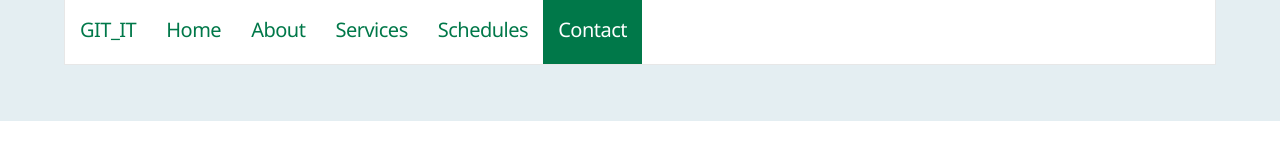
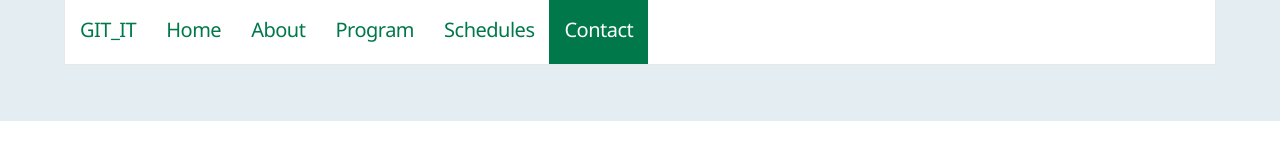
Before and after one commit to MTM6330-F17/mtm6330-final-project-gitit, a plain HTML site: page contact.html in a window 1280 px wide. Shown: the top 160 px of the page. Drawn offline with nearby package versions, Linux system fonts and the light colour scheme.

Commit message:
Update contact.html

```diff
--- a/contact.html
+++ b/contact.html
@@ -29,7 +29,7 @@
 			  <ul class="nav navbar-nav">
 				<li><a href="index.html">Home</a></li>
 				<li><a href="about.html">About</a></li>
-				<li><a href="services.html">Services</a></li>
+				<li><a href="program.html">Program</a></li>
 				<li><a href="schedules.html">Schedules</a></li>
 				<li class="active"><a href="contact.html">Contact</a></li>
 			  </ul>
```
